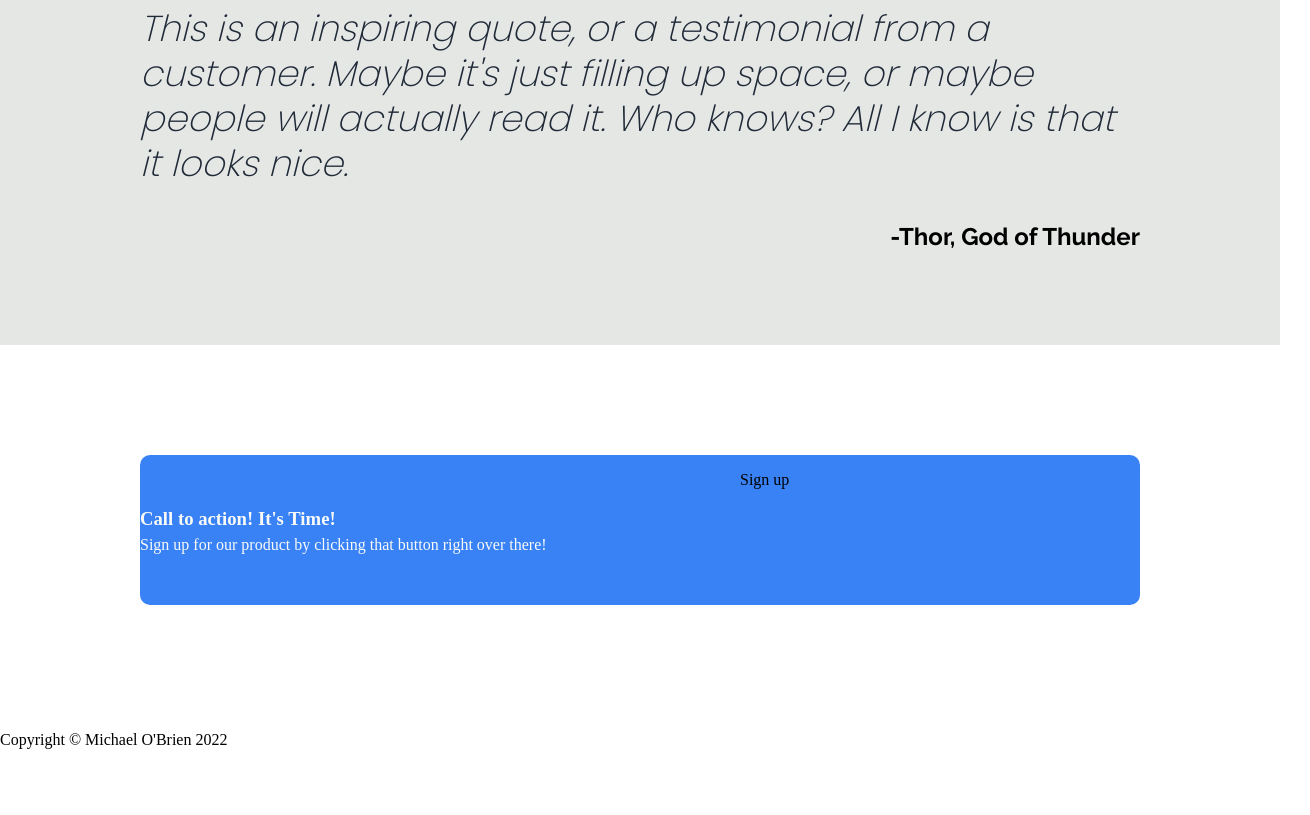
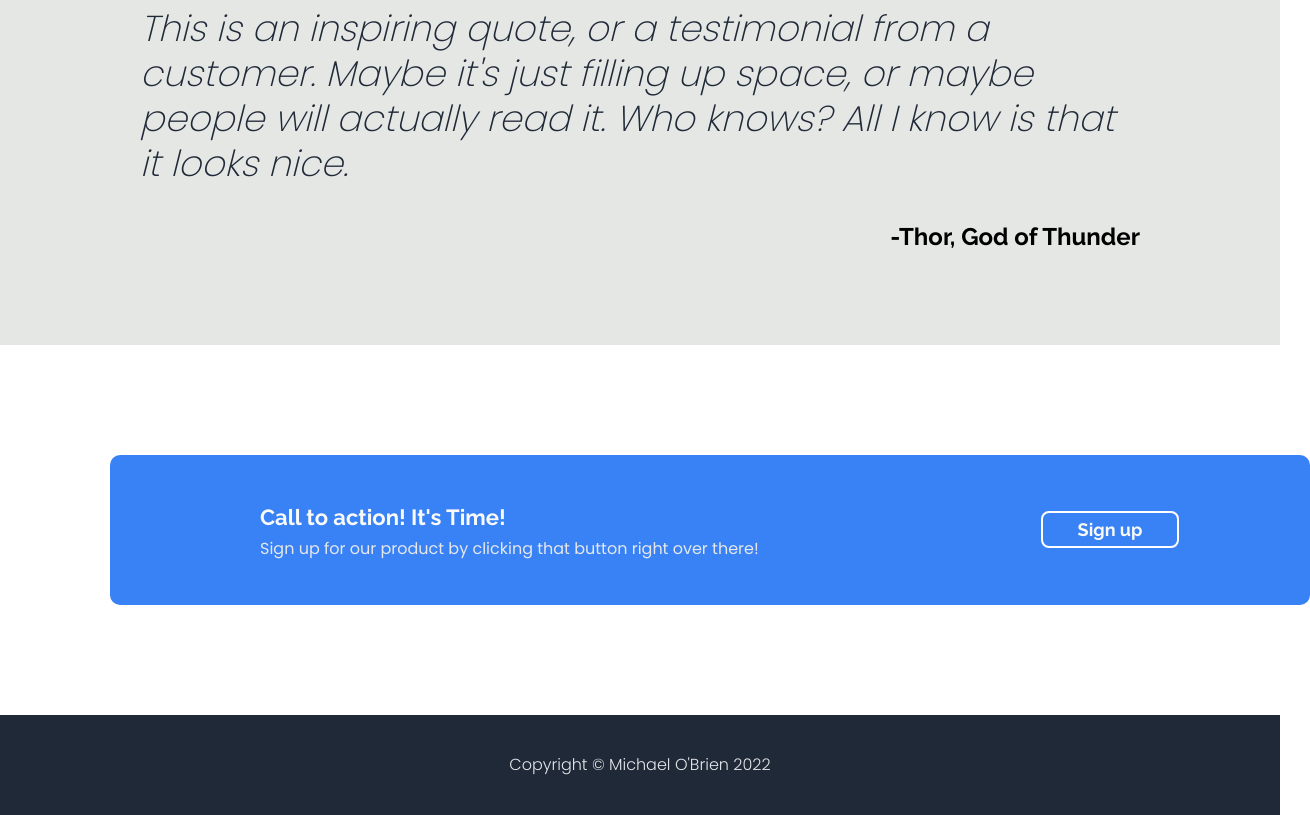
Before and after one commit to Obrim87/product-landing-page, a plain HTML site: page index.html in a window 1280 px wide. Shown: the part 1149-1964 px from the top of the page, 1310 px wide, since content can reach past the window. Before the commit the page ends 1914 px from the top, so only its background shows below. Drawn offline with Linux system fonts and the light colour scheme.

Commit message:
Edit style.css

```diff
--- a/style.css
+++ b/style.css
@@ -166,9 +166,9 @@ html body {
 
 .call-to-action-container {
     display: grid;
-    grid-template-columns: 600px 200px;
+    grid-template-columns: 2fr 1fr;
     background: #3882f6;
-    width: 1000px;
+    width: 1200px;
     margin: auto;
     border-radius: 10px;
     height: 150px;
@@ -178,9 +178,46 @@ html body {
     display: flex;
     flex-direction: column;
     justify-content: center;
+    align-items: left;
+    padding-left: 150px;
+}
+
+.call-to-action-text h3 {
+    font-family: 'Raleway', sans-serif;
+    margin-bottom: -10px;
+    font-size: 22px;
     color: #f9faf8;
 }
 
-.call-to-action-text h3 {
-    margin-bottom: -10px;
+.call-to-action-text p {
+    font-family: 'Poppins', sans-serif;
+    color: #e5e7eb;
 }
+
+.call-to-action-btn {
+    display: flex;
+    justify-content: center;
+    align-items: center;
+    color: #f9faf8;
+
+}
+
+.call-to-action-btn p {
+    font-family: 'Raleway', sans-serif;
+    border: solid 2px white;
+    padding: 6px 35px 6px 35px;
+    border-radius: 8px;
+    font-size: 18px;
+    font-weight: 600;
+}
+
+footer {
+    font-family: 'Poppins', sans-serif;
+    display: flex;
+    justify-content: center;
+    align-items: center;
+    height: 100px;
+    background: #1f2937;
+    color: #e5e7eb;
+    font-weight: 300;
+}
```
